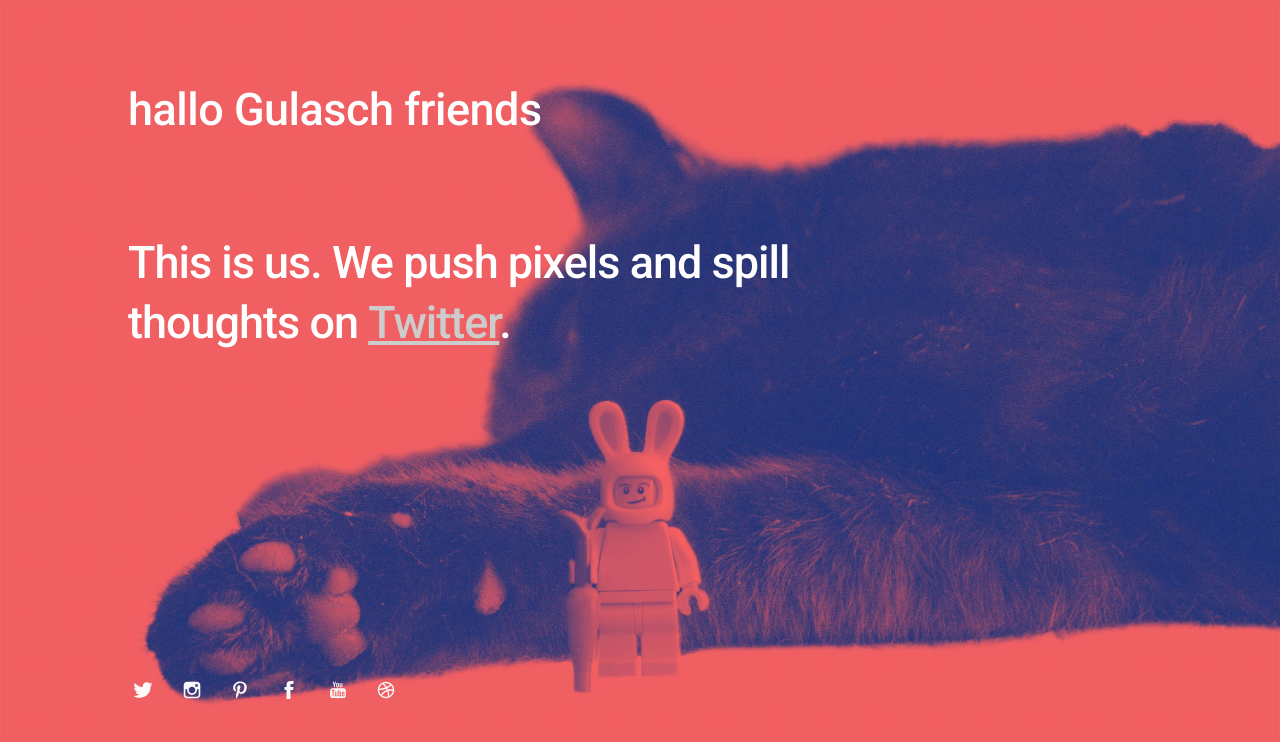
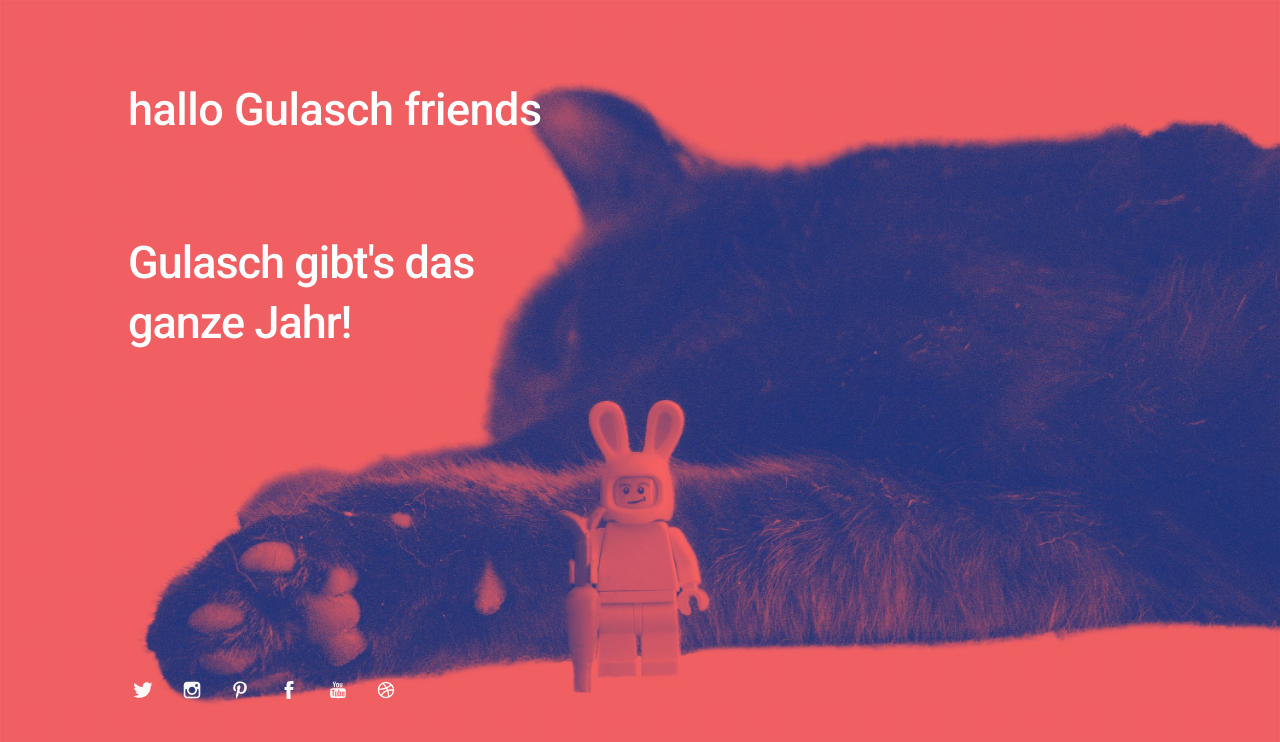
Before and after one commit to edmeu/edmeu.github.io, a plain HTML site: page index.html in a window 1280 px wide. Drawn offline with Linux system fonts and the light colour scheme.

Commit message:
text geändert

```diff
--- a/index.html
+++ b/index.html
@@ -46,7 +46,7 @@
 
 		<div class="bio">
 
-			<p>This is us. We push pixels and spill thoughts on <a href="#">Twitter</a>.</p>
+			<p>Gulasch gibt's das ganze Jahr!</p>
 
 		</div>
 
```
